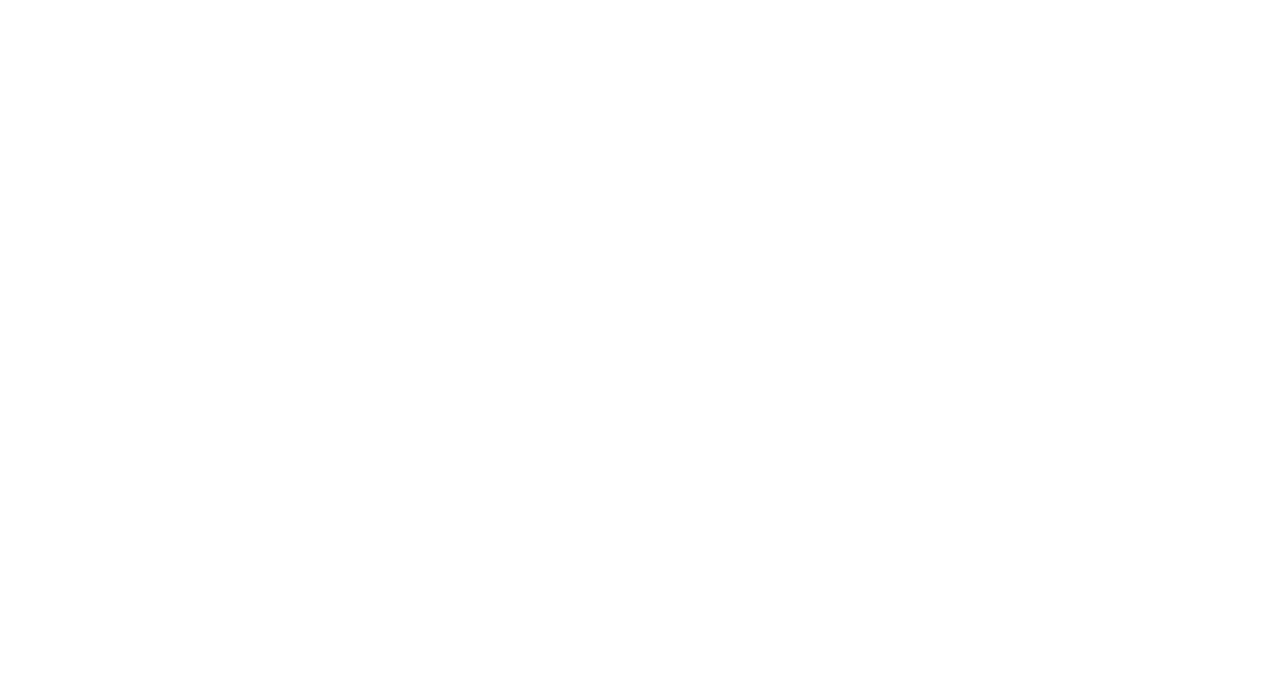
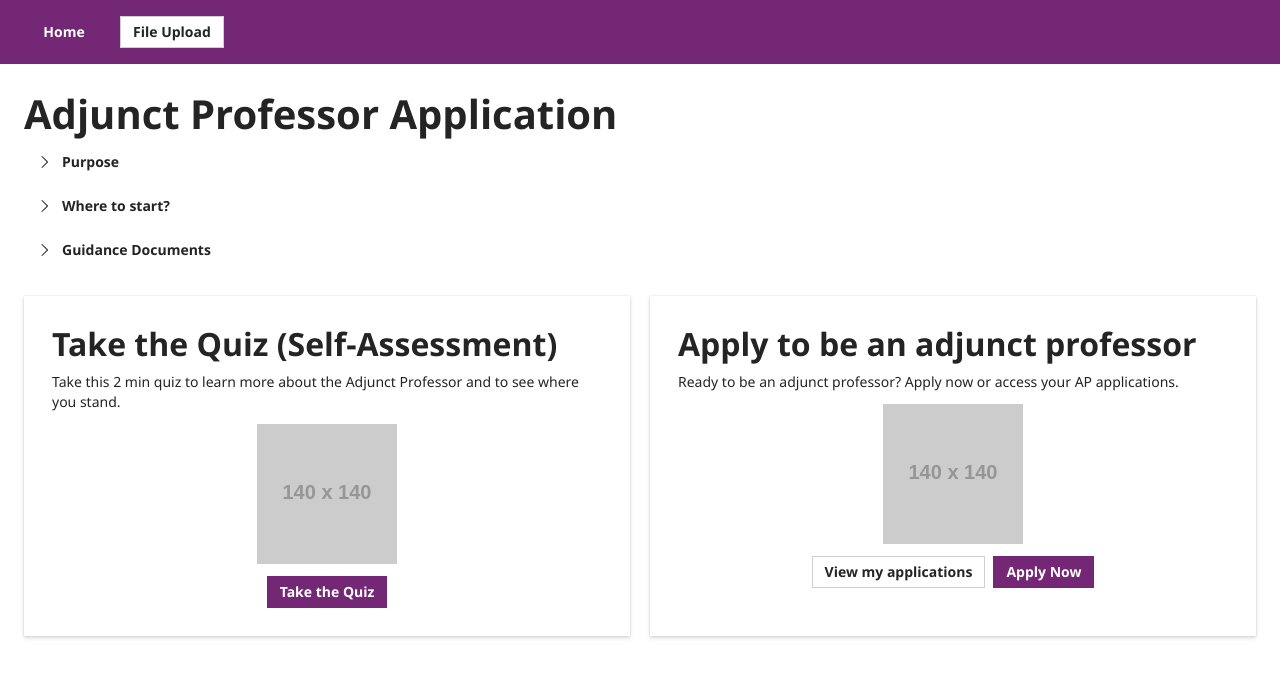
Before and after one commit to prasunakunasani/fluentuisms, a plain HTML site: page index.html in a window 1280 px wide. Drawn offline with Linux system fonts and the light colour scheme; the site is published under a folder, as on GitHub Pages, so addresses that start at the root find nothing; placeholder pictures from the web are drawn by us.

Commit message:
Update index.html

```diff
--- a/index.html
+++ b/index.html
@@ -1 +1 @@
-<!doctype html><html lang="en"><head><meta charset="utf-8"/><link rel="icon" href="/favicon.ico"/><meta name="viewport" content="width=device-width,initial-scale=1"/><title>Fluent UI Corrected Sample</title><script defer="defer" src="/static/js/main.6acc993c.js"></script><link href="/static/css/main.1d53c2dc.css" rel="stylesheet"></head><body><div id="root"></div></body></html>
+<!doctype html><html lang="en"><head><meta charset="utf-8"/><link rel="icon" href="/favicon.ico"/><meta name="viewport" content="width=device-width,initial-scale=1"/><title>Fluent UI Corrected Sample</title><script defer="defer" src="main.6acc993c.js"></script><link href="main.1d53c2dc.css" rel="stylesheet"></head><body><div id="root"></div></body></html>
```
